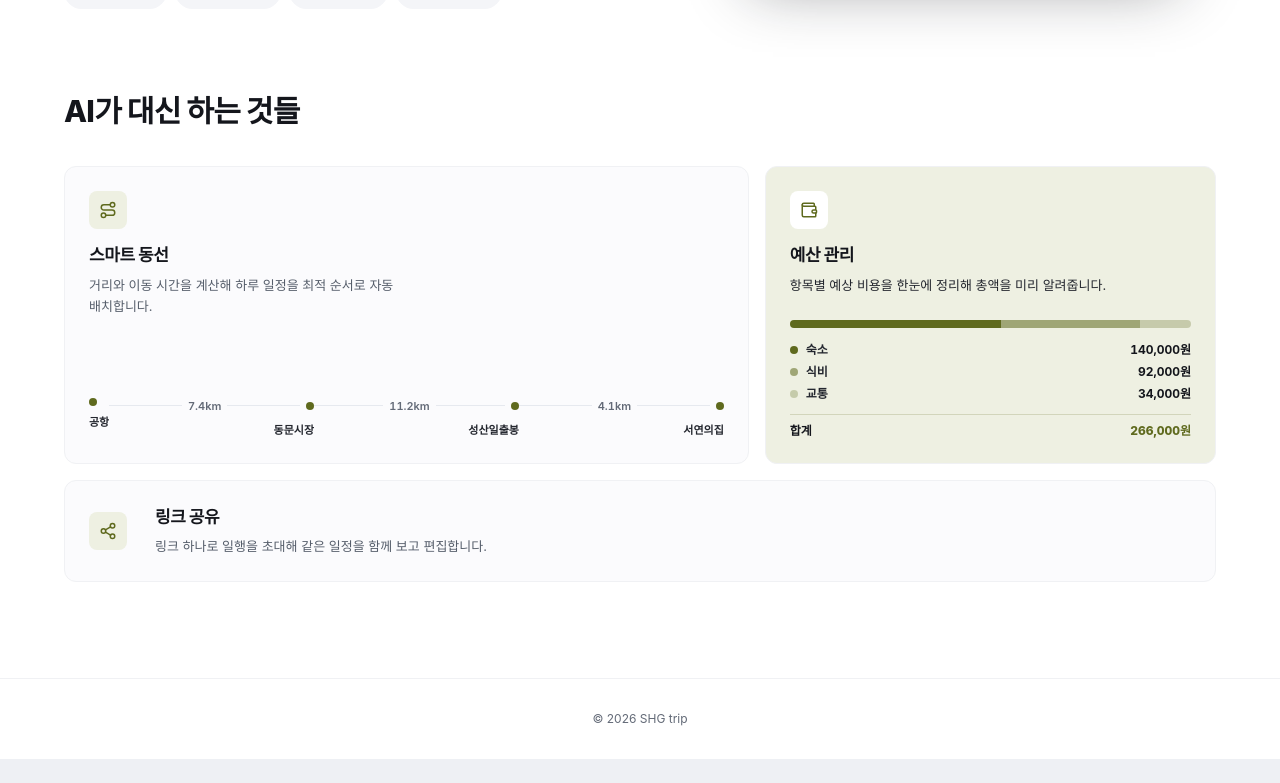
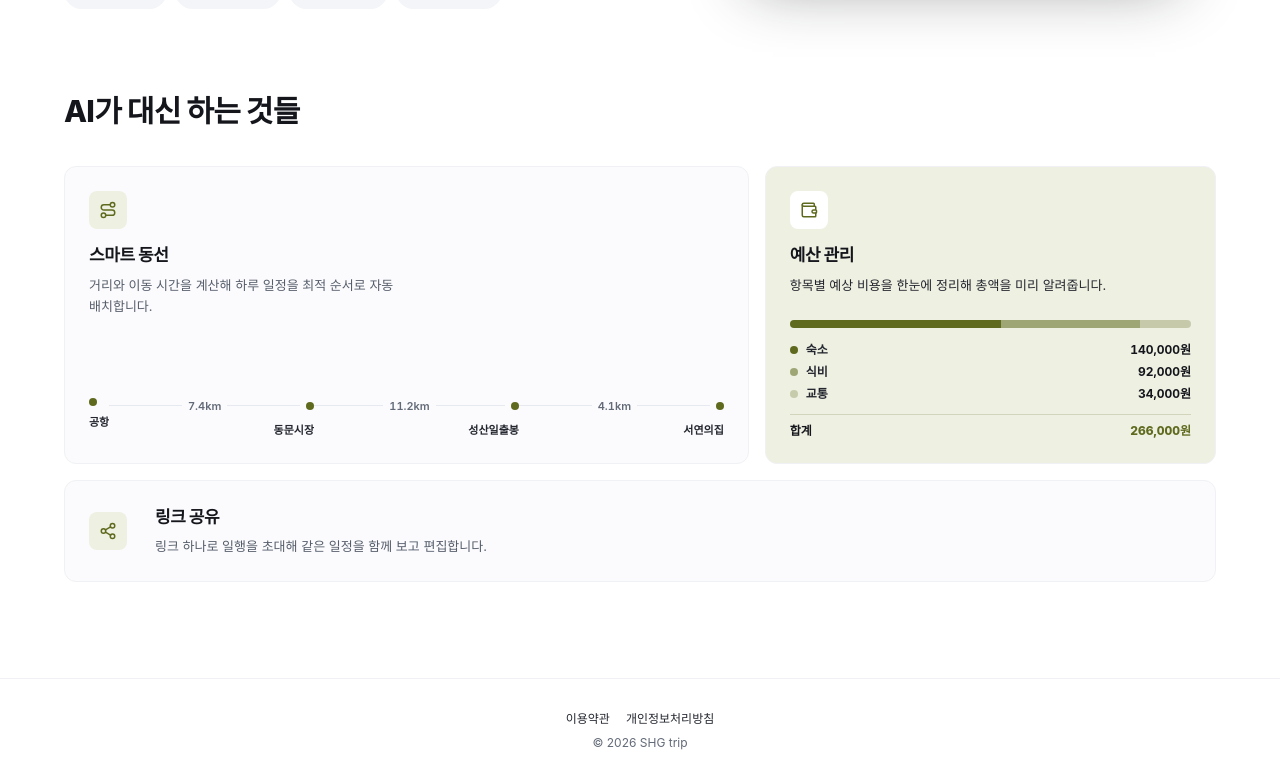
Before and after one commit to byunggwan-kim0918/shg-trip-front, a Next.js app: page / in a window 1280 px wide. Shown: the part 475-1258 px from the top of the page. Before the commit the page ends 1234 px from the top, so only its background shows below. Built offline with nearby package versions, Linux system fonts and the light colour scheme; a web font is replaced by a local one.

Commit message:
fix: 랜딩 푸터 이용약관·개인정보처리방침 링크 추가
- 랜딩 푸터 /terms, /privacy 링크 추가(구글 OAuth 브랜드 인증 요건)

```diff
--- a/app/page.tsx
+++ b/app/page.tsx
@@ -266,6 +266,10 @@ export default function Home() {
       </main>
 
       <footer className="border-t border-divider py-8 text-center">
+        <nav className="mb-2 flex justify-center gap-4 text-xs text-text-2">
+          <Link href="/terms" className="transition-colors hover:text-foreground">이용약관</Link>
+          <Link href="/privacy" className="transition-colors hover:text-foreground">개인정보처리방침</Link>
+        </nav>
         <p className="text-xs text-muted-2">&copy; 2026 SHG trip</p>
       </footer>
     </div>
```
